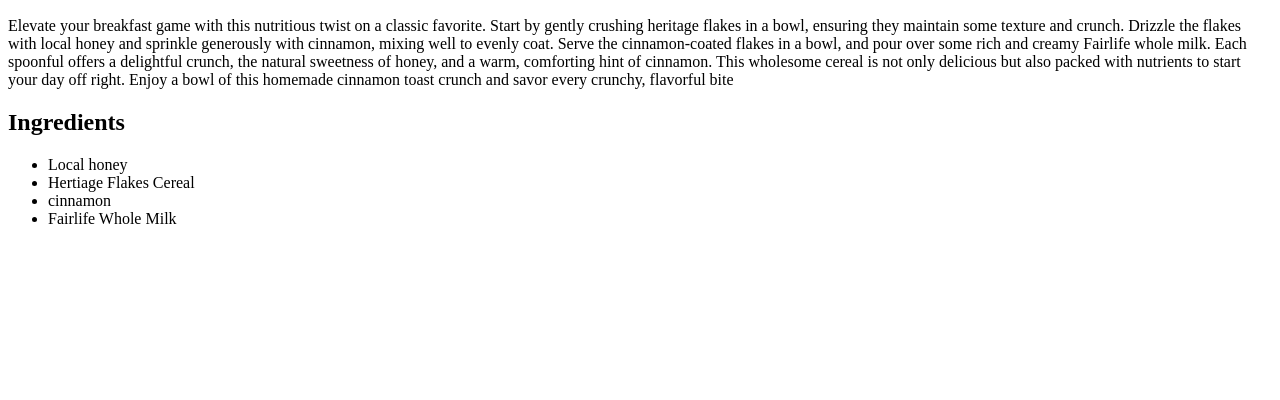
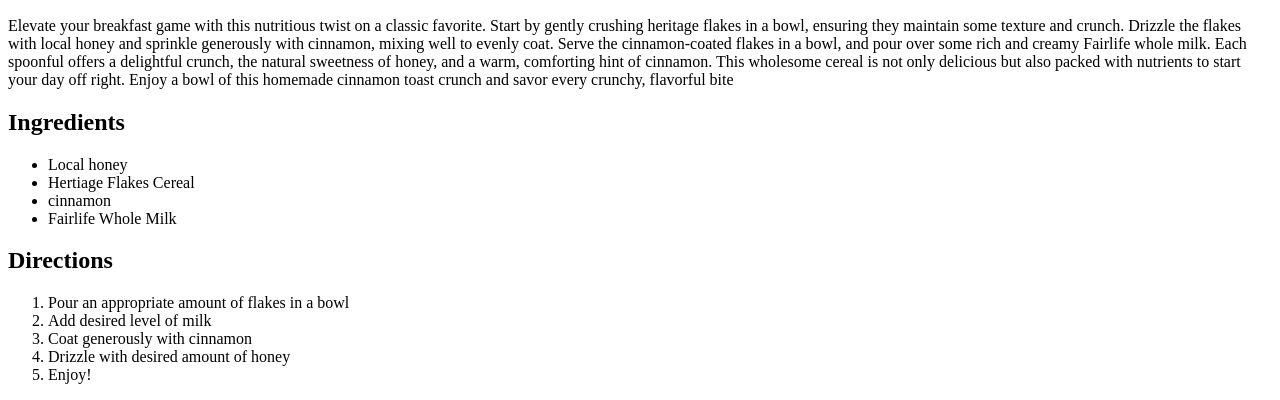
Before and after one commit to jhliebau/odin-recipes, a plain HTML site: page recipes/healthyctc.html in a window 1280 px wide. Shown: the part 484-884 px from the top of the page. Before the commit the page ends 800 px from the top, so only its background shows below. Drawn offline with Linux system fonts and the light colour scheme.

Commit message:
Add directions to healthyctc.html

```diff
--- a/recipes/healthyctc.html
+++ b/recipes/healthyctc.html
@@ -24,5 +24,13 @@
             <li>cinnamon</li>
             <li>Fairlife Whole Milk</li>
         </ul>
+        <h2>Directions</h2>
+        <ol>
+            <li>Pour an appropriate amount of flakes in a bowl</li>
+            <li>Add desired level of milk</li>
+            <li>Coat generously with cinnamon</li>
+            <li>Drizzle with desired amount of honey</li>
+            <li>Enjoy!</li>
+        </ol>
     </body>
 </html>
```
